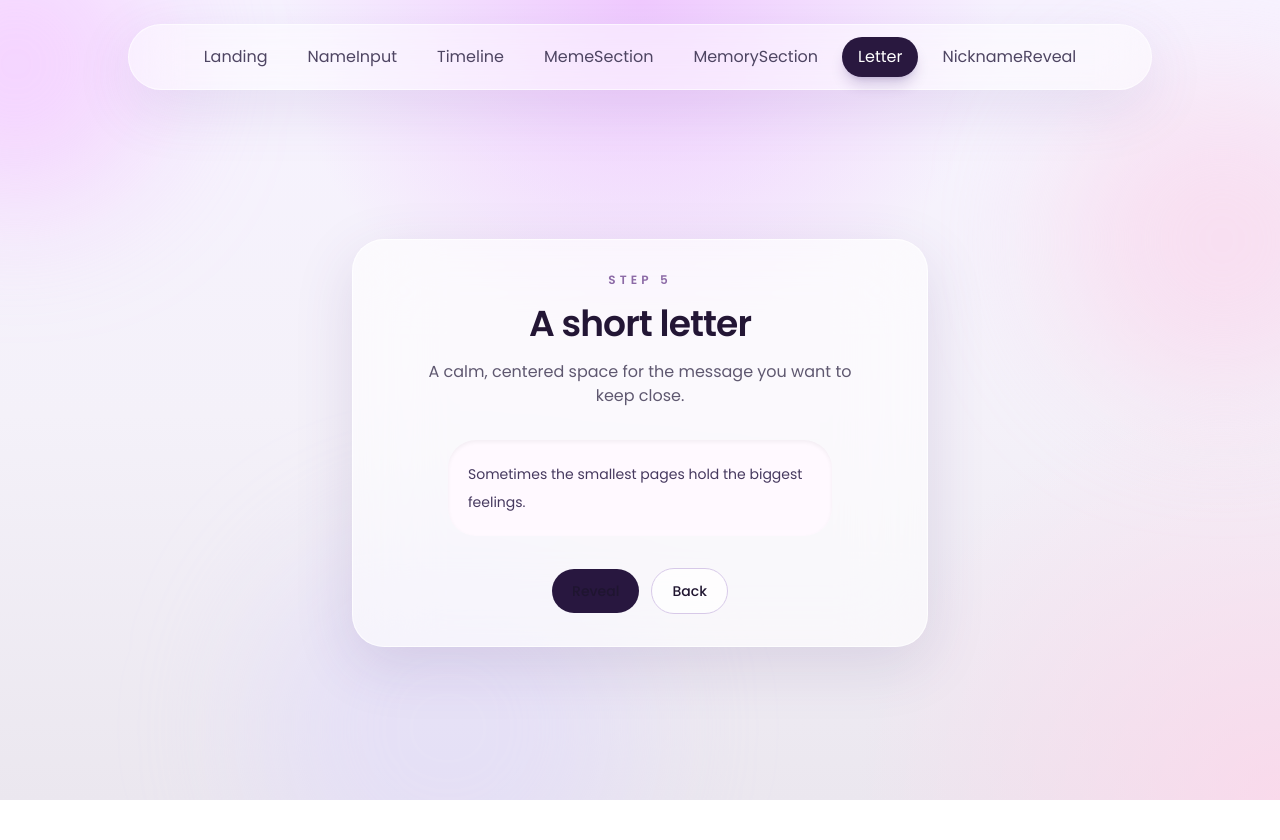
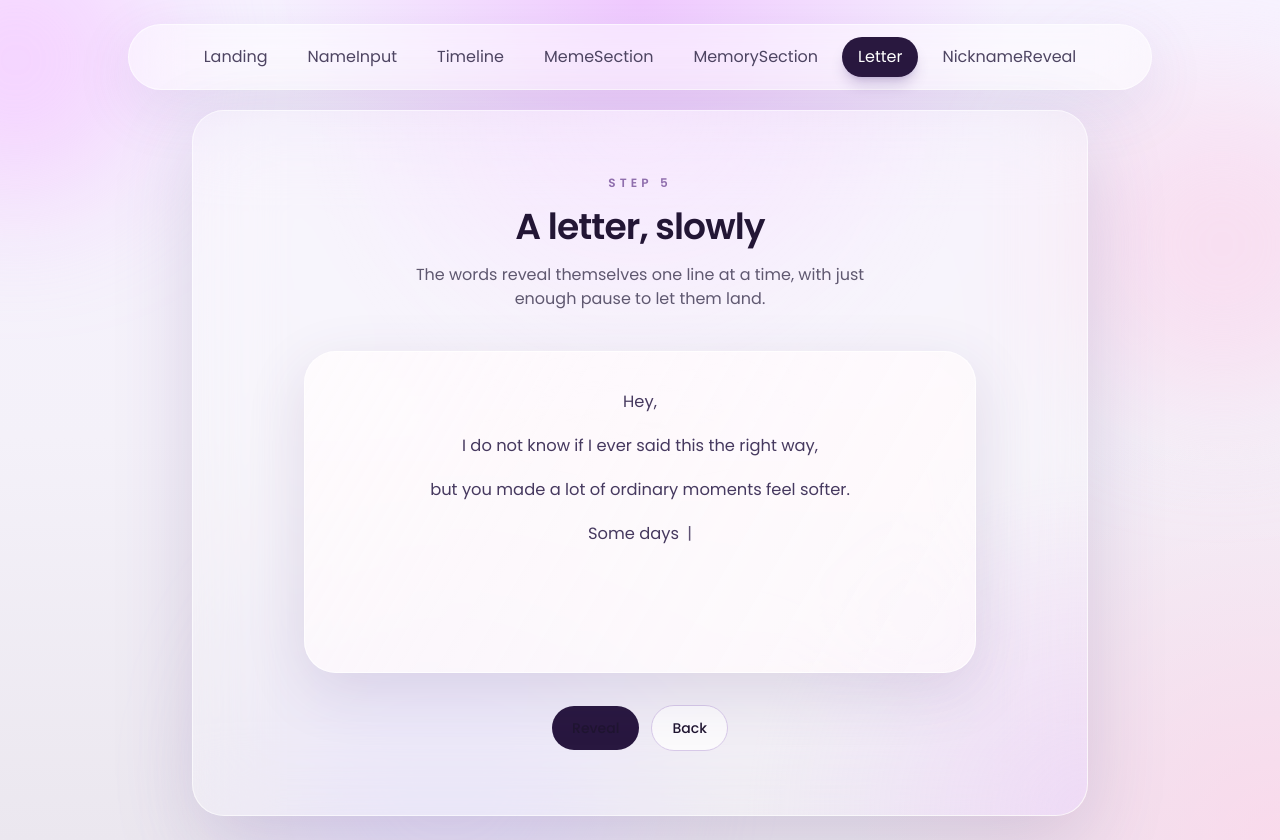
Before and after one commit to sarthaksinghaniya/bestfriend_day, a React (Vite) app: page /letter in a window 1280 px wide. Before the commit the page ends 800 px from the top, so only its background shows below. Built offline with nearby package versions, Linux system fonts and the light colour scheme.

Commit message:
Add animated letter reveal

```diff
--- a/src/pages/Letter.jsx
+++ b/src/pages/Letter.jsx
@@ -1,21 +1,125 @@
-import PageCard from '../components/PageCard';
+import { useEffect, useState } from 'react';
+import { AnimatePresence, motion } from 'framer-motion';
 import PrimaryButton from '../components/PrimaryButton';
 import SecondaryButton from '../components/SecondaryButton';
 
+const letterLines = [
+  'Hey,',
+  'I do not know if I ever said this the right way,',
+  'but you made a lot of ordinary moments feel softer.',
+  'Some days I think I was quieter about it than I should have been.',
+  'Still, I always noticed.',
+  'And I think that mattered.',
+];
+
+const lineDelay = 850;
+const charDelay = 26;
+
 export default function Letter() {
+  const [visibleLines, setVisibleLines] = useState([]);
+  const [activeLine, setActiveLine] = useState('');
+
+  useEffect(() => {
+    let cancelled = false;
+    const timers = [];
+
+    async function revealLetter() {
+      const nextLines = [];
+
+      for (const line of letterLines) {
+        let current = '';
+
+        for (const character of line) {
+          if (cancelled) {
+            return;
+          }
+
+          current += character;
+          setActiveLine(current);
+          await new Promise((resolve) => {
+            timers.push(window.setTimeout(resolve, charDelay));
+          });
+        }
+
+        if (cancelled) {
+          return;
+        }
+
+        nextLines.push(current);
+        setVisibleLines([...nextLines]);
+        setActiveLine('');
+
+        await new Promise((resolve) => {
+          timers.push(window.setTimeout(resolve, lineDelay));
+        });
+      }
+    }
+
+    revealLetter();
+
+    return () => {
+      cancelled = true;
+      timers.forEach((timer) => window.clearTimeout(timer));
+    };
+  }, []);
+
   return (
-    <PageCard
-      eyebrow="Step 5"
-      title="A short letter"
-      description="A calm, centered space for the message you want to keep close."
+    <section className="relative flex w-full max-w-4xl items-center justify-center overflow-hidden rounded-[2rem] border border-white/60 bg-white/22 px-5 py-12 shadow-[0_24px_80px_rgba(86,58,126,0.18)] backdrop-blur-2xl sm:px-8 sm:py-16">
+      <div className="pointer-events-none absolute inset-0 bg-[radial-gradient(circle_at_top,rgba(255,255,255,0.28),transparent_40%),radial-gradient(circle_at_bottom_right,rgba(225,194,255,0.34),transparent_30%)]" />
+
+      <motion.div
+        initial={{ opacity: 0, y: 14 }}
+        animate={{ opacity: 1, y: 0 }}
+        transition={{ duration: 0.6, ease: 'easeOut' }}
+        className="relative z-10 w-full max-w-2xl text-center"
       >
-      <div className="mx-auto max-w-sm rounded-[1.75rem] bg-[#fff9ff] p-5 text-left text-sm leading-7 text-[#46395f] shadow-inner">
-        Sometimes the smallest pages hold the biggest feelings.
+        <p className="text-xs font-semibold uppercase tracking-[0.35em] text-[#8f6ead]">
+          Step 5
+        </p>
+        <h1 className="mt-4 text-3xl font-semibold tracking-tight text-[#231635] sm:text-4xl">
+          A letter, slowly
+        </h1>
+        <p className="mx-auto mt-4 max-w-lg text-sm leading-6 text-[#5f5870] sm:text-base">
+          The words reveal themselves one line at a time, with just enough pause to let them land.
+        </p>
+
+        <div className="relative mx-auto mt-10 overflow-hidden rounded-[2rem] border border-white/75 bg-[#fffafc]/75 p-6 text-left shadow-[0_18px_60px_rgba(86,58,126,0.14)] backdrop-blur-2xl sm:p-8">
+          <div className="absolute inset-0 bg-[linear-gradient(120deg,rgba(255,255,255,0.45),transparent_35%,rgba(255,255,255,0.16)_60%,transparent)] opacity-70" />
+          <div className="relative z-10 min-h-[16rem] text-center text-[0.98rem] leading-8 text-[#46395f] sm:text-[1.02rem] sm:leading-9">
+            <AnimatePresence mode="wait">
+              {visibleLines.map((line, index) => (
+                <motion.p
+                  key={`${index}-${line}`}
+                  initial={{ opacity: 0, y: 10 }}
+                  animate={{ opacity: 1, y: 0 }}
+                  exit={{ opacity: 0 }}
+                  transition={{ duration: 0.45, ease: 'easeOut' }}
+                  className="mb-2"
+                >
+                  {line}
+                </motion.p>
+              ))}
+            </AnimatePresence>
+
+            {activeLine ? (
+              <motion.p
+                initial={{ opacity: 0 }}
+                animate={{ opacity: 1 }}
+                transition={{ duration: 0.2 }}
+                className="mb-2 inline-block min-h-[1.8rem]"
+              >
+                {activeLine}
+                <span className="ml-1 inline-block animate-pulse">|</span>
+              </motion.p>
+            ) : null}
           </div>
+        </div>
+
         <div className="mt-8 flex flex-col items-center justify-center gap-3 sm:flex-row">
           <PrimaryButton to="/nickname-reveal">Reveal</PrimaryButton>
           <SecondaryButton to="/memory-section">Back</SecondaryButton>
         </div>
-    </PageCard>
+      </motion.div>
+    </section>
   );
 }
```
Lines whose indentation alone changed are shown as unchanged.
